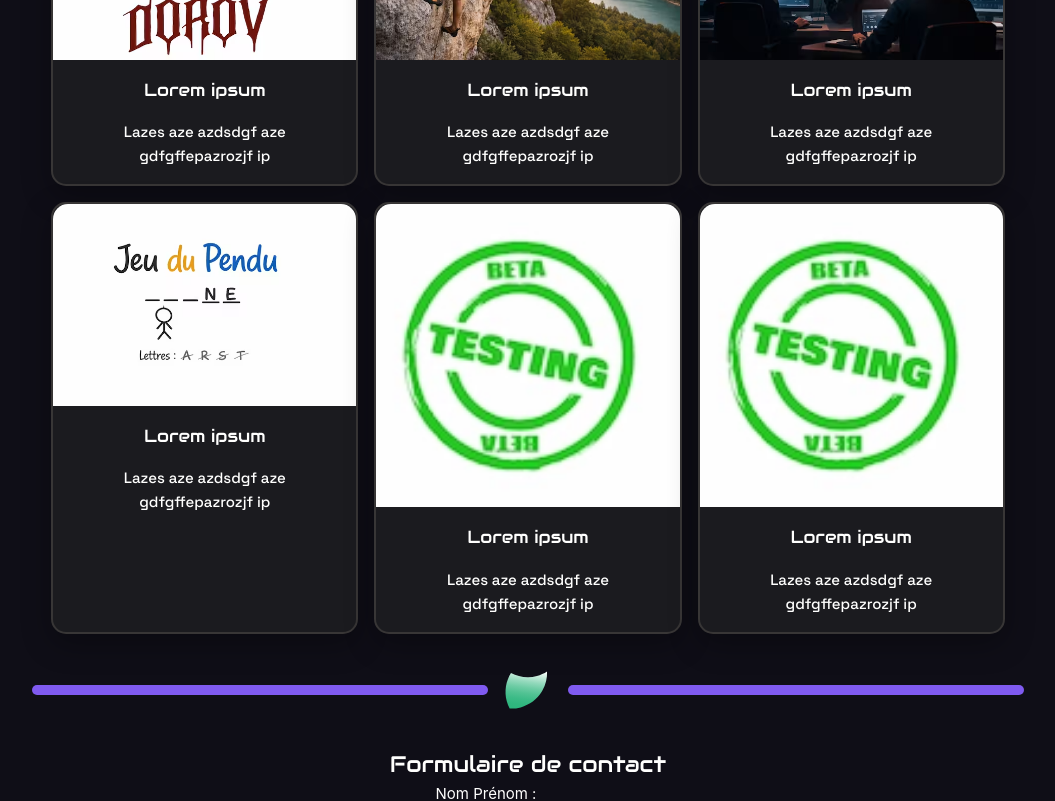
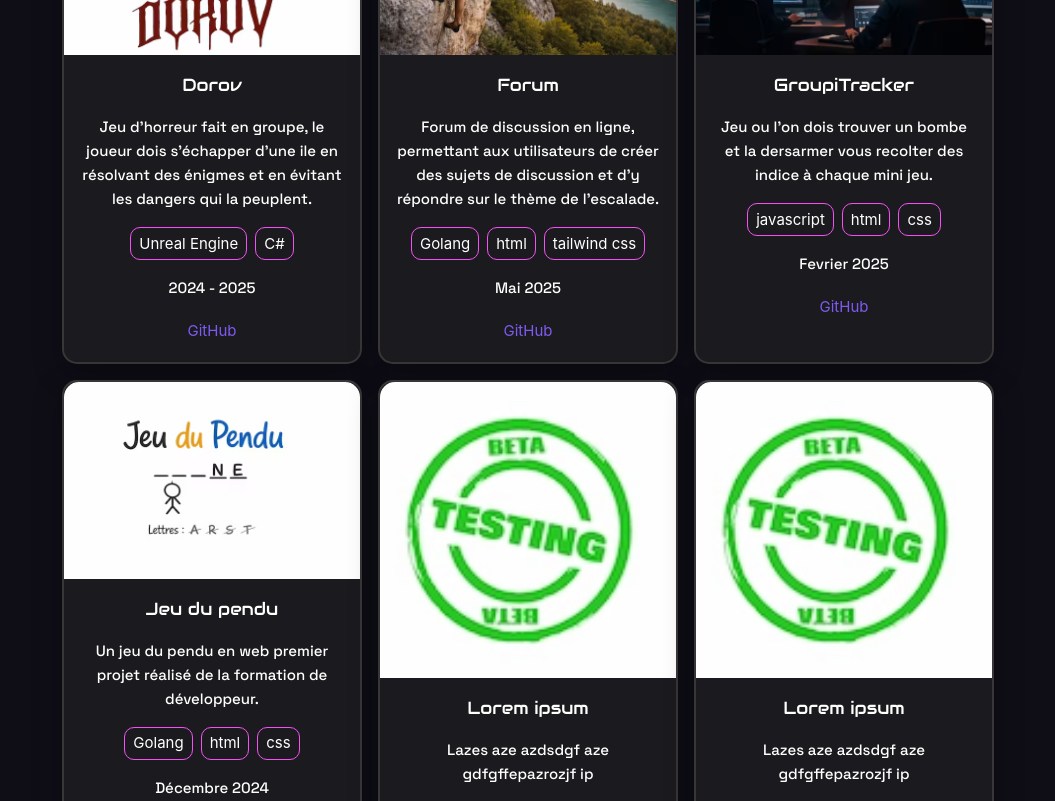
Before and after one commit to Matth-kaiton/portfolio, a Vue app: page / in a window 1280 px wide. Shown: the part 1200-2001 px from the top of the page, without its empty margins (112-1167 px from the left). Built offline with nearby package versions, Linux system fonts and the light colour scheme.

Commit message:
ajout techno + date + giturl projet

```diff
--- a/src/App.vue
+++ b/src/App.vue
@@ -44,12 +44,12 @@
         :content=project.content
         :webp=project.webp
         :img=project.img
-        :alter=project.alt
+        :alt=project.alt
+        :techno=project.techno
+        :date=project.date
+        :gitUrl=project.gitUrl
         />
       </section>
-      <Spliter/>
-      <h2>Formulaire de contact</h2>
-      <Contact/>
     </main>
 </template>
 
--- a/src/assets/main.css
+++ b/src/assets/main.css
@@ -47,6 +47,7 @@ main{
 .competence{
   display: flex;
   flex-wrap: wrap;
+  justify-content: center;
   gap: 1rem;
   width: 350px;
 }
--- a/src/components/molecules/Card.vue
+++ b/src/components/molecules/Card.vue
@@ -1,10 +1,13 @@
 <script setup>
     defineProps({
-        title : { String,},
-        content : { String, },
+        title : { String },
+        content : { String },
         webp : { String },
         img : { String },
-        alter : { String }
+        alt : { String },
+        techno : { Array },
+        date : { String },
+        gitUrl : { String }
     })
 </script>
 
@@ -12,8 +15,15 @@
     <article class="card neon">
         <img class="card_img" :src="webp"/>
         <div class="wrap">
-            <h3> {{ title }} </h3>
-            <p> {{ content }} </p>
+          <h3> {{ title }} </h3>
+          <p> {{ content }} </p>
+          <div class="card_tech">
+            <span v-for="tech in techno" :key="tech">
+             {{ tech }}
+            </span>
+          </div>
+          <p>{{ date }}</p>
+          <a :href="gitUrl" target="_blank">GitHub</a>
         </div>
     </article>
 </template>
@@ -30,6 +40,7 @@
   width: 60%;
   transition: transform 0.5s ease;
   box-shadow: 0 10px 30px rgba(0,0,0,0.3);
+  max-width: 300px;
 }
 
 .card:hover {
@@ -54,6 +65,23 @@
     align-items: center;
 }
 
+.card_tech{
+  display: flex;
+  flex-direction: row;
+  flex-wrap: wrap;
+  gap: 0.5rem;
+}
+
+.card_tech span{
+  border: 1px solid var(--p-c-decoration);
+  border-radius: 10px;
+  padding: 0.2rem 0.5rem;
+}
+
+.wrap a:hover{
+  background-color: unset;
+}
+
 
 
 
--- a/src/data/projects.json
+++ b/src/data/projects.json
@@ -1,31 +1,43 @@
 [
     {
-        "title" : "Lorem ipsum",
-        "content" : "Lazes aze azdsdgf  aze gdfgffepazrozjf ip",
+        "title" : "Dorov",
+        "content" : "Jeu d'horreur fait en groupe, le joueur dois s'échapper d'une ile en résolvant des énigmes et en évitant les dangers qui la peuplent.",
         "webp" : "/project/dorov.avif",
         "img" : "/project/logo_test.jpg",
-        "alt" : ""
+        "alt" : "",
+        "techno" : ["Unreal Engine", "C#"],
+        "date" : "2024 - 2025",
+        "gitUrl": "https://github.com/DamienRouzeau/Dorov.git"
     },
     {
-        "title" : "Lorem ipsum",
-        "content" : "Lazes aze azdsdgf  aze gdfgffepazrozjf ip",
+        "title" : "Forum",
+        "content" : "Forum de discussion en ligne, permettant aux utilisateurs de créer des sujets de discussion et d'y répondre sur le thème de l'escalade.",
         "webp" : "/project/forum.avif",
         "img" : "/project/logo_test.jpg",
-        "alt" : ""
+        "alt" : "",
+        "techno": ["Golang","html","tailwind css"],
+        "date" : "Mai 2025",
+        "gitUrl": "https://github.com/corentin-cpp/Forum.git"
     },
     {
-        "title" : "Lorem ipsum",
-        "content" : "Lazes aze azdsdgf  aze gdfgffepazrozjf ip",
+        "title" : "GroupiTracker",
+        "content" : "Jeu ou l'on dois trouver un bombe et la dersarmer vous recolter des indice à chaque mini jeu.",
         "webp" : "/project/groupiTracker.avif",
         "img" : "/project/logo_test.jpg",
-        "alt" : ""
+        "alt" : "",
+        "techno": ["javascript", "html", "css"],
+        "date": "Fevrier 2025",
+        "gitUrl": "https://github.com/Lyon-Ynov-Campus/ymmersion-java-ahmed-matthias.git"
     },
     {
-        "title" : "Lorem ipsum",
-        "content" : "Lazes aze azdsdgf  aze gdfgffepazrozjf ip",
+        "title" : "Jeu du pendu",
+        "content" : "Un jeu du pendu en web premier projet réalisé de la formation de développeur.",
         "webp" : "/project/hangmanWeb.avif",
         "img" : "/project/logo_test.jpg",
-        "alt" : ""
+        "alt" : "",
+        "techno": ["Golang","html","css"],
+        "date": "Décembre 2024",
+        "gitUrl": "https://github.com/Matth-kaiton/Hangman_Web_Matthias.DUMAS.git"
     },
     {
         "title" : "Lorem ipsum",
```
